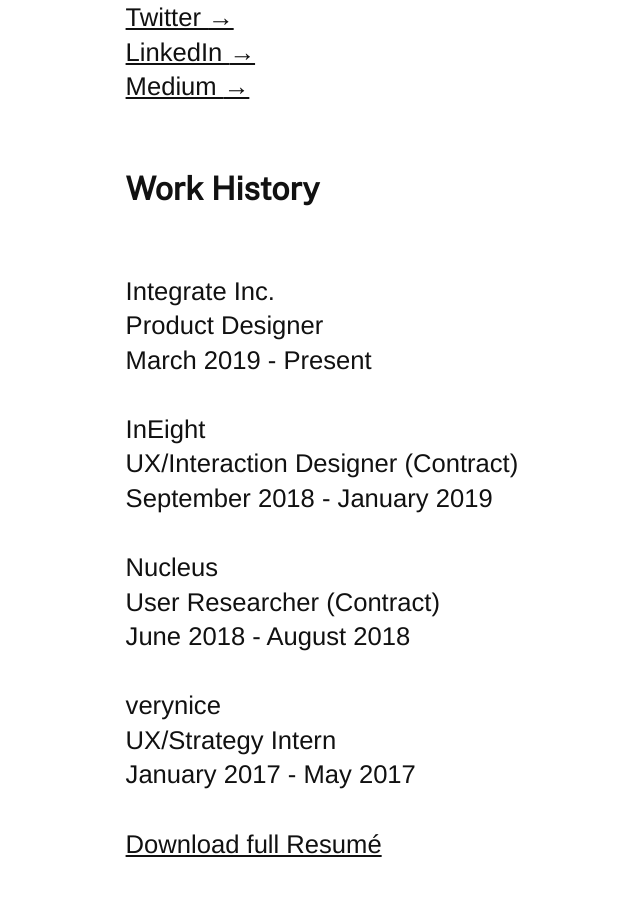
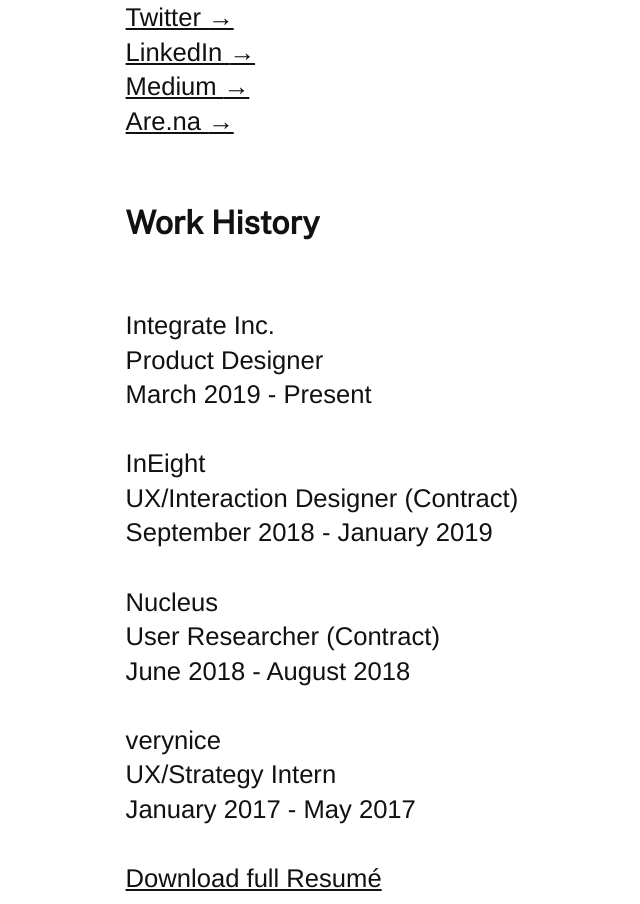
Before and after one commit to zachco/homepage, a plain HTML site: page index.html in a window 1280 px wide. Shown: the part 3754-4658 px from the top of the page, without its empty margins (92-732 px from the left). Drawn offline with nearby package versions, Linux system fonts and the light colour scheme.

Commit message:
add are.na

```diff
--- a/index.html
+++ b/index.html
@@ -90,6 +90,8 @@
 			<a href="https://www.linkedin.com/in/zachtylercohen" target="_blank" aria-label="My LinkedIn account">LinkedIn <span>&#8594;</span></a>
 			<br>
 			<a href="https://medium.com/@zachtylercohen" target="_blank" aria-label="My Medium account">Medium <span>&#8594;</span></a>
+			<br>
+			<a href="https://www.are.na/zach-cohen" target="_blank" aria-label="My Are.na account"> Are.na <span>&#8594;</span></a>
 			</div>
 
 			<div class="section-title">
```
